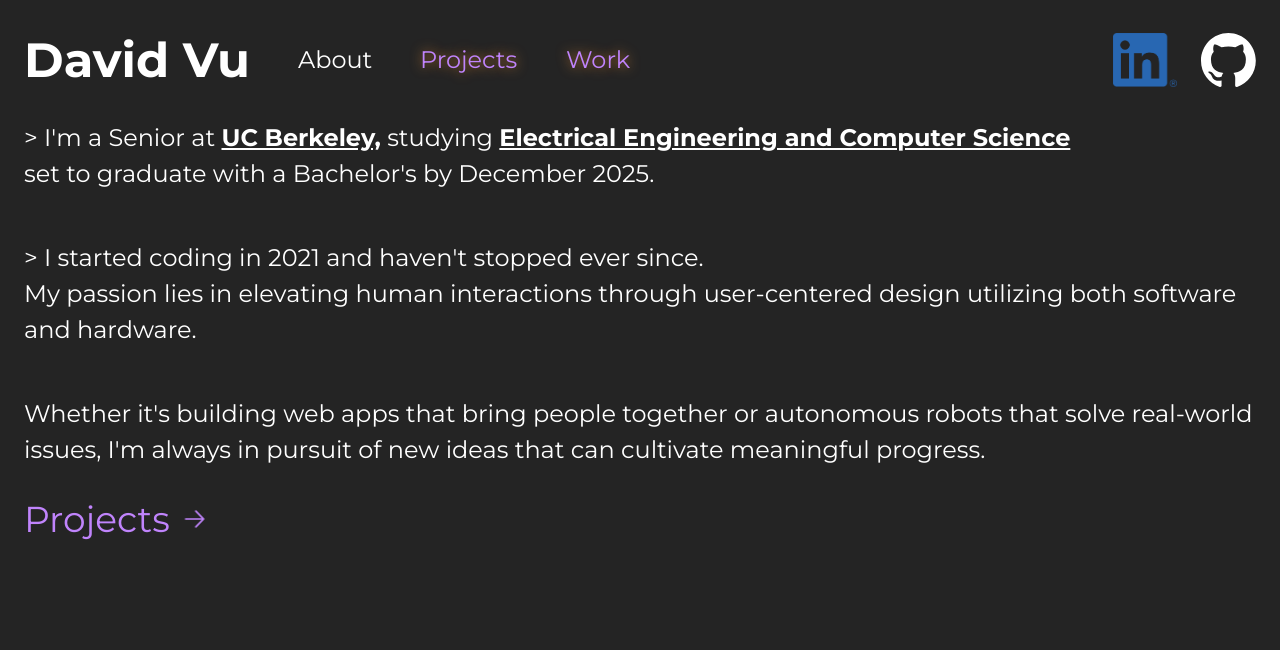
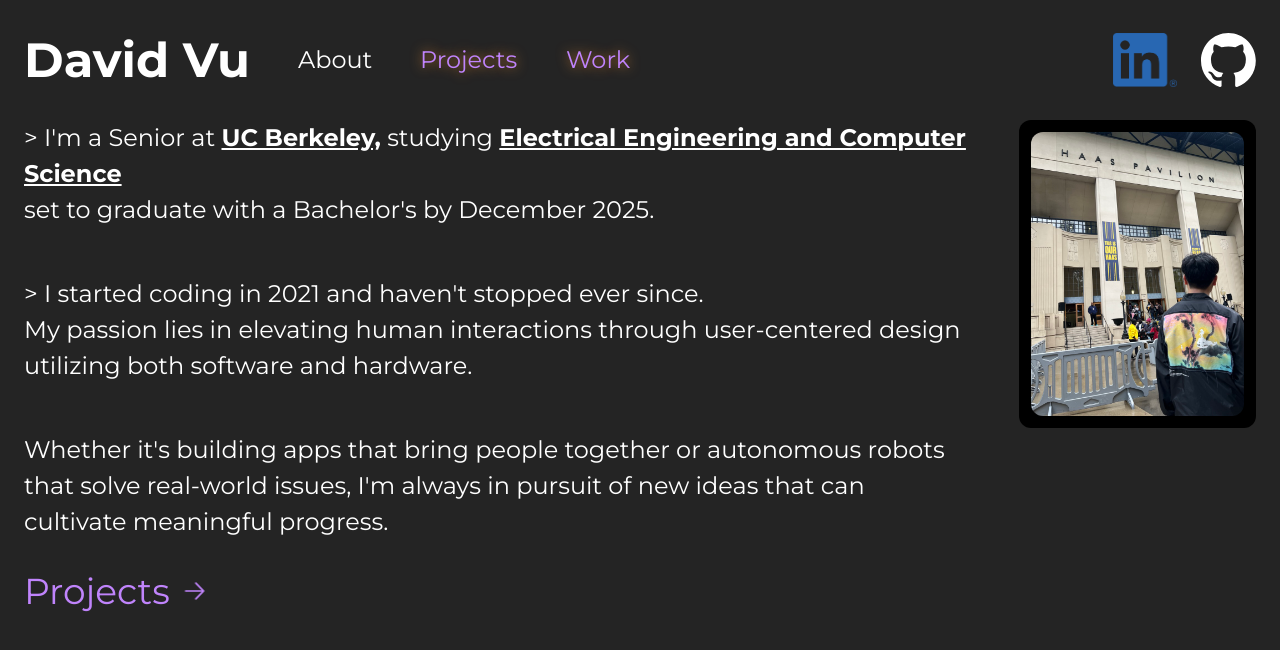
Before and after one commit to david-m-vu/David-Vu-Portfolio, a React (Vite) app: page / in a window 1280 px wide. Shown: the top 650 px of the page. Built offline with nearby package versions, Linux system fonts and the light colour scheme.

Commit message:
added image of me in about

```diff
--- /dev/null
+++ b/src/components/ImageWithPlaceHolder/ImageWithPlaceHolder.jsx
@@ -0,0 +1,33 @@
+import { useState, useEffect } from "react"
+
+const ImageWithPlaceHolder = (props) => {
+    const [isLoaded, setIsLoaded] = useState(false);
+    const [placeholderColor, setPlaceholderColor] = useState("#686b5e")
+
+    useEffect(() => {
+        setPlaceholderColor(getRandomDullHslColor());
+    }, [])
+
+    const getRandomDullHslColor = () => {
+        // Generate random hue (0-360)
+        const hue = Math.floor(Math.random() * 361);
+        // Set saturation to a low value to ensure dullness (e.g., 10-20%)
+        const saturation = Math.floor(Math.random() * 11) + 10;
+        // Set lightness to a low-medium value (e.g., 30-50%)
+        const lightness = Math.floor(Math.random() * 21) + 30;
+
+        return `hsl(${hue}, ${saturation}%, ${lightness}%)`;
+    }
+
+    return (
+        <div className="flex flex-row justify-center">
+            <img className={`object-cover w-full h-full rounded-lg ${isLoaded ? "block" : "hidden"}`} src={props.src} alt={props.alt} style={{aspectRatio: 1.5}}
+                onLoad={() => {
+                    setIsLoaded(true);
+                }}/>
+            {!isLoaded && <div className={`w-full h-full rounded-lg`} style={{ backgroundColor: placeholderColor, aspectRatio: 1.5 }}/>}
+        </div>
+    )
+}
+
+export default ImageWithPlaceHolder;
--- a/src/components/Project/Project.jsx
+++ b/src/components/Project/Project.jsx
@@ -1,5 +1,6 @@
 import "./Project.css";
 import { useState, useEffect } from "react";
+import  ImageWithPlaceHolder from "../ImageWithPlaceHolder/ImageWithPlaceHolder.jsx"
 import externalLinkIcon from "../../assets/icons/external-link.png"
 
 const Project = (props) => {
@@ -41,34 +42,4 @@ const Project = (props) => {
     )
 }
 
-const ImageWithPlaceHolder = (props) => {
-    const [isLoaded, setIsLoaded] = useState(false);
-    const [placeholderColor, setPlaceholderColor] = useState("#686b5e")
-
-    useEffect(() => {
-        setPlaceholderColor(getRandomDullHslColor());
-    }, [])
-
-    const getRandomDullHslColor = () => {
-        // Generate random hue (0-360)
-        const hue = Math.floor(Math.random() * 361);
-        // Set saturation to a low value to ensure dullness (e.g., 10-20%)
-        const saturation = Math.floor(Math.random() * 11) + 10;
-        // Set lightness to a low-medium value (e.g., 30-50%)
-        const lightness = Math.floor(Math.random() * 21) + 30;
-
-        return `hsl(${hue}, ${saturation}%, ${lightness}%)`;
-    }
-
-    return (
-        <div className="flex flex-row justify-center">
-            <img className={`object-cover w-full h-full rounded-lg ${isLoaded ? "block" : "hidden"}`} src={props.src} alt={props.alt} style={{aspectRatio: 1.5}}
-                onLoad={() => {
-                    setIsLoaded(true);
-                }}/>
-            {!isLoaded && <div className={`w-full h-full rounded-lg`} style={{ backgroundColor: placeholderColor, aspectRatio: 1.5 }}/>}
-        </div>
-    )
-}
-
 export default Project
--- a/src/scenes/About/About.jsx
+++ b/src/scenes/About/About.jsx
@@ -14,7 +14,8 @@ const About = (props) => {
     }, [])
 
     return (
-        <motion.div id="About" className="inline-flex flex-col items-start px-4 pb-4">
+        <motion.div id="About" className="inline-flex flex-col items-start px-4 pb-4 sm:gap-4 md:gap-8 sm:flex-row">
+            <div className="">
                 <div className="flex flex-col items-start gap-8">
                     <div id="personal-info">
                         <p>&gt; I&apos;m a Senior at  <u><b>UC Berkeley,</b></u> studying <u><b>Electrical Engineering and Computer Science</b></u> <br />set to graduate with a Bachelor&apos;s by December 2025.</p>
@@ -24,7 +25,7 @@ const About = (props) => {
                         <p>My passion lies in elevating human interactions through user-centered design utilizing both software and hardware.</p>
                     </div>
                     <div>
-                    <p>Whether it&apos;s building web apps that bring people together or autonomous robots that solve real-world issues, I&apos;m always in pursuit of new ideas that can cultivate meaningful progress.</p>
+                        <p>Whether it&apos;s building apps that bring people together or autonomous robots that solve real-world issues, I&apos;m always in pursuit of new ideas that can cultivate meaningful progress.</p>
                     </div>
                 </div>
                 <div className="inline-flex flex-row cursor-pointer gap-2 my-4">
@@ -33,6 +34,10 @@ const About = (props) => {
                         props.linksAccessed.get("/projects") ? <img onClick={() => navigate("/projects")} className="rightArrow w-[1rem]" src={rightArrowIcon}></img> : <img onClick={() => navigate("/projects")} className="rightArrow w-[1rem]" src={purpleRightArrowIcon}></img>
                     }
                 </div>
+            </div>
+            <div className="bg-black p-2 rounded-lg">
+                <img src={haas} alt="haas pavilion" className="rounded-lg w-[20rem]"></img>
+            </div>
         </motion.div >
     )
 }
--- /dev/null
+++ b/src/scenes/Contact/Contact.jsx
@@ -0,0 +1,13 @@
+import "./Contact.css";
+
+const Contact = () => {
+    return (
+        <div>
+            <p>Berkeley, CA</p>
+            <p>david.vu@berkeley.edu</p>
+            <p></p>
+        </div>
+    )
+}
+
+export default Contact;
```
Also changed, not shown: src/scenes/Contact/Contact.css (added). Lines whose indentation alone changed are shown as unchanged.
